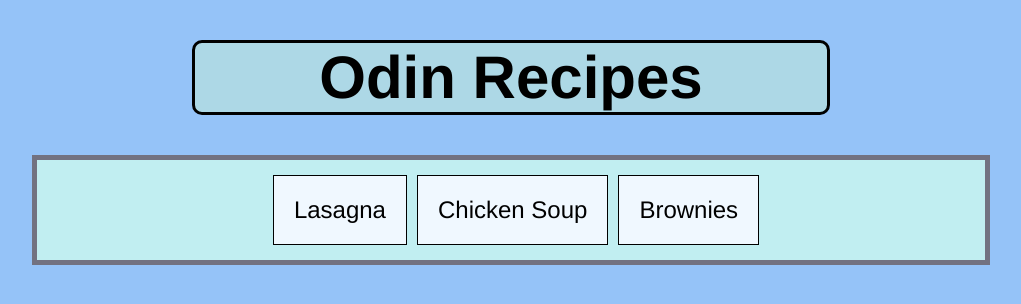
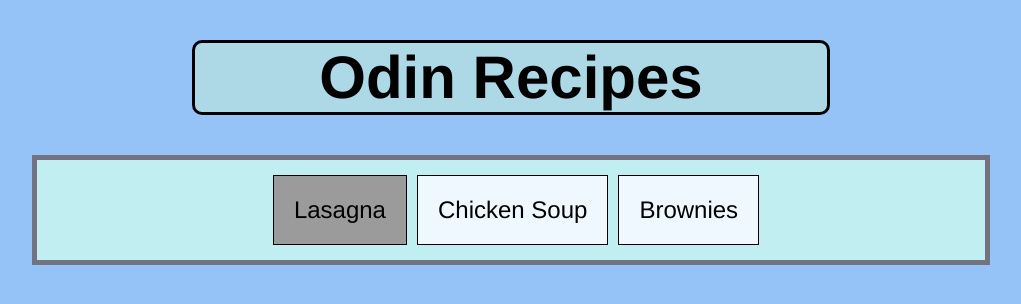
Before and after one commit to JoshDT900/odin-recipes, a plain HTML site: page index.html in a window 1280 px wide. In both pictures the pointer is over the link "Lasagna". Shown: the whole page, without its empty margins (129-1150 px from the left). Drawn offline with Linux system fonts and the light colour scheme.

Commit message:
Add recipe choice style

```diff
--- a/style.css
+++ b/style.css
@@ -76,10 +76,15 @@ li {
   background-color: aliceblue;
   border: solid 1px black;
   margin-left: 10px;
-  padding: 20px;
   list-style: none;
 }
 .flex-container > ol > li > a {
   color: black;
   text-decoration: none;
+  display: inline-block;
+  padding: 20px;
 }
+
+.flex-container > ol > li > a:hover {
+  background-color: rgb(155, 155, 155);
+}
```
